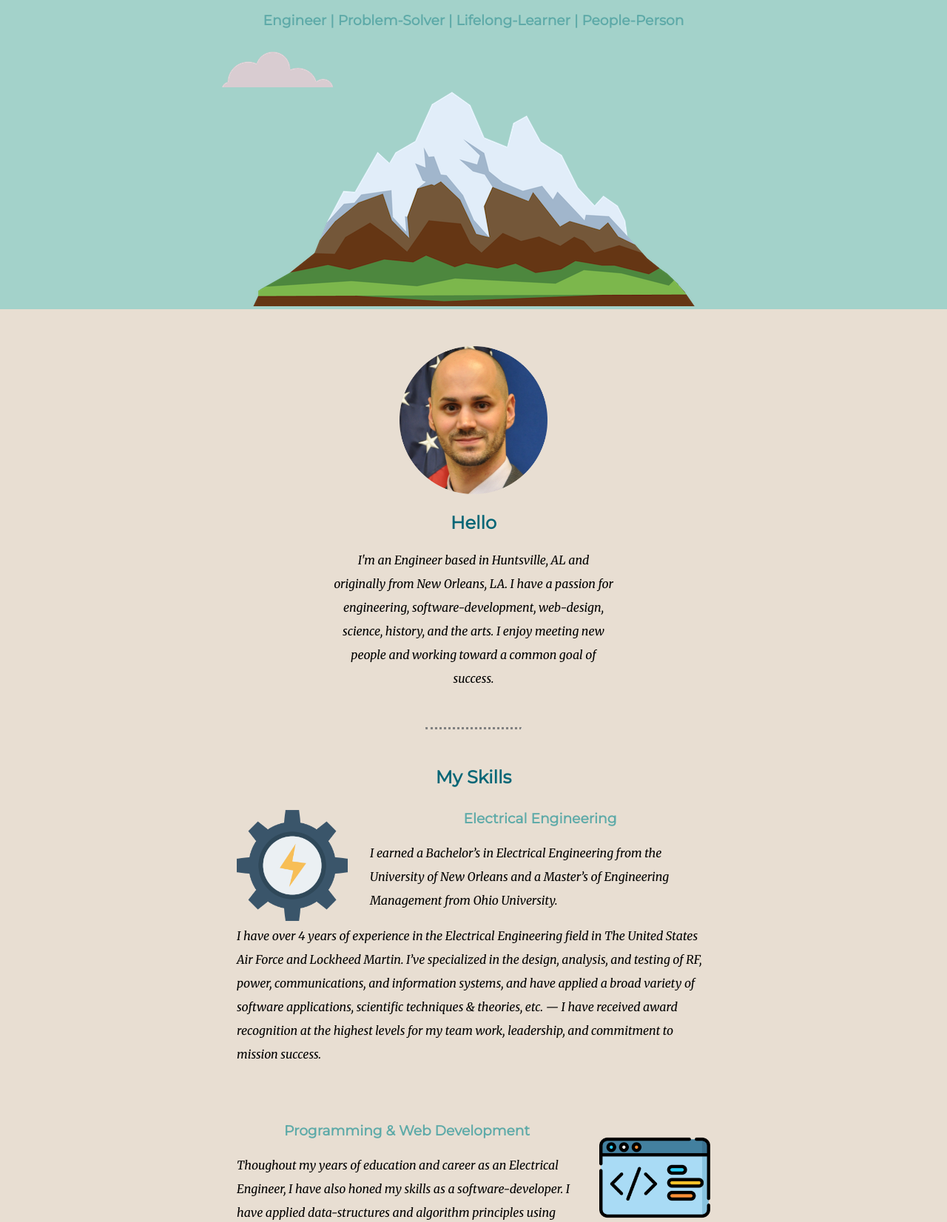
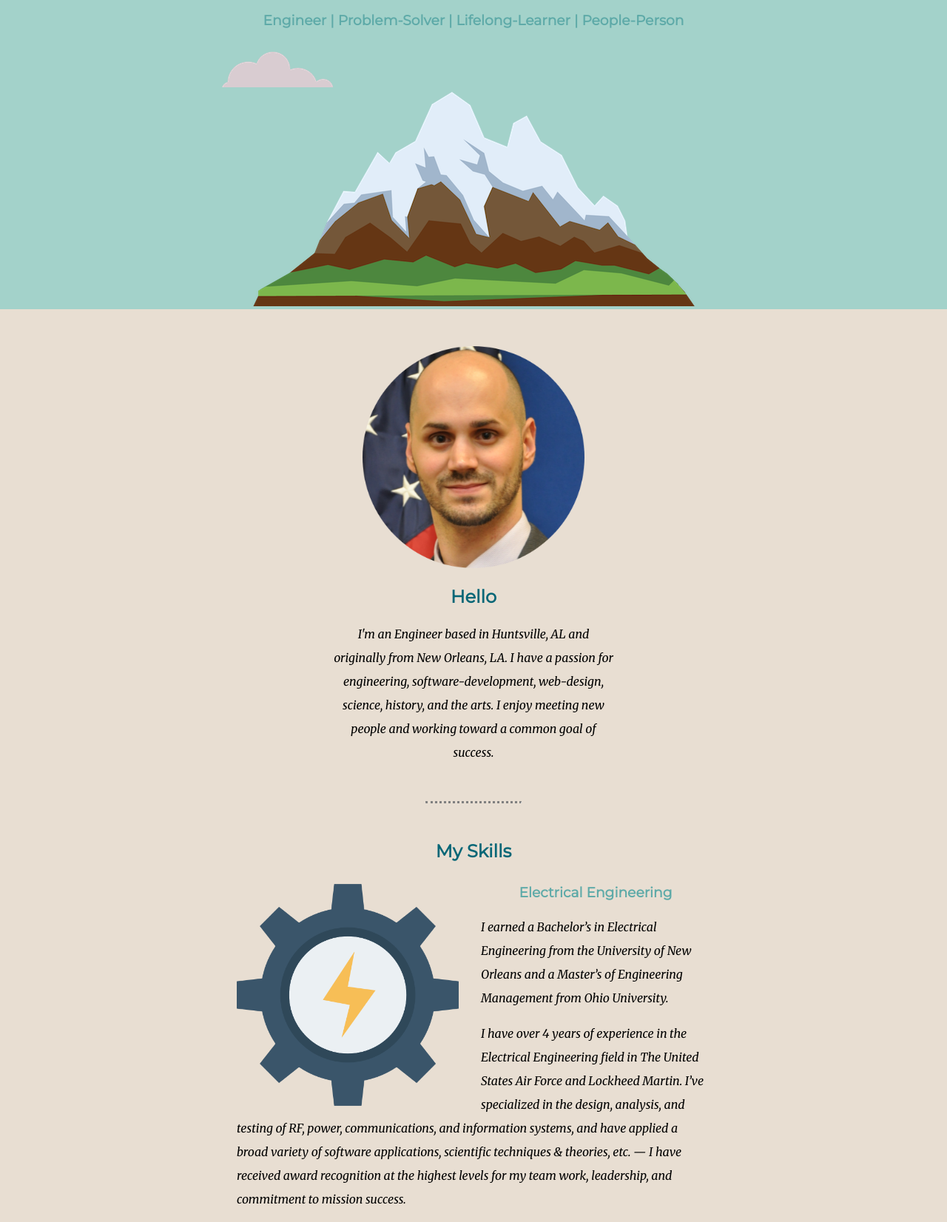
Before and after one commit to AHall504/Professional_Website, a plain HTML site: page index.html in a window 1280 px wide. Shown: the part 275-1927 px from the top of the page at 74% size. Drawn offline with Linux system fonts and the light colour scheme; a web font is replaced by a local one.

Commit message:
Update styles.css

```diff
--- a/css/styles.css
+++ b/css/styles.css
@@ -92,20 +92,20 @@ a:hover {
 }
 
 .bio-image {
-  width: 200px;
-  height: 200px;
+  width: 300px;
+  height: 300px;
 }
 
 .energy-image {
-  width: 150px;
-  height: 150px;
+  width: 300px;
+  height: 300px;
   float: left;
   margin-right: 30px;
 }
 
 .code-image {
-  width: 150px;
-  height: 150px;
+  width: 300px;
+  height: 300px;
   float: right;
   margin-left: 30px;
 }
```
